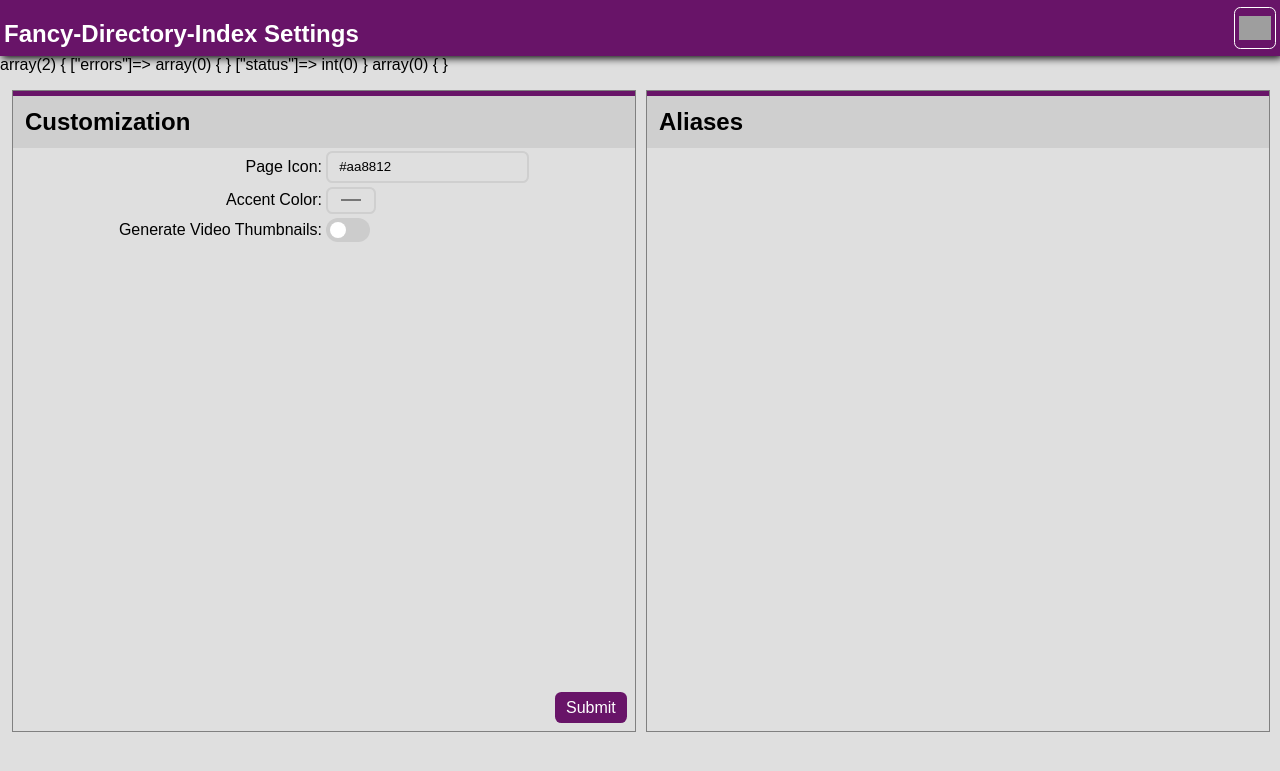
After one commit to MrMoonshine/fancy-directory-index, a PHP site: page /settings/index.php in a window 1280 px wide. The commit adds this page. Shown: the top 771 px of the page. Run offline with PHP 8.4, Linux system fonts and the light colour scheme; grey boxes are pictures that could not be loaded.

Commit message:
added settings page

```diff
--- a/css/inputs.css
+++ b/css/inputs.css
@@ -2,6 +2,9 @@
     --input-padding-x: 0.7rem;
     --input-padding-y: 0.4rem;
     --input-border-radius: 0.4rem;
+
+    --input-switch-size: 1.5rem;
+    --input-switch-padding: 4px;
 }
 
 .btn-group,
@@ -57,18 +60,97 @@ input:checked + .btn-outline{
     background-color: rgba(0, 0, 0, 0.4);
 }
 
-nav input[type="search"]{
+/*nav input[type="search"]{
     height: 32px;
     padding: 4px;
     font-size: 16px;
-    /*box-sizing: content-box;*/
     background-color: var(--color-background-2);
     border-radius: var(--input-border-radius);
     border: 1px solid var(--color-text-button);
     outline: none;
     color: var(--color-text-button);
+}*/
+
+input[type=text],
+input[type=number],
+input[type=search],
+input[type=url],
+input[type=color]{
+    color: var(--color-text);
+    outline: none;
+    transition: 200ms ease;
+
+    padding: var(--input-padding-y) var(--input-padding-x);
+    border-radius: var(--input-border-radius);
+    border: 2px solid var(--color-background-1);
+    background-color: var(--color-background-2);
+}
+
+input[type=color]:hover{
+    cursor: pointer;
 }
 
 nav input[type="search"]::placeholder{
     color: grey;
 }
+
+/*------------------------------------------
+                Switch
+------------------------------------------*/
+/* The switch - the box around the slider */
+.switch {
+    position: relative;
+    display: inline-block;
+    width: calc(2*var(--input-switch-size) - var(--input-switch-padding));
+    height: var(--input-switch-size);
+}
+
+/* Hide default HTML checkbox */
+.switch input {
+    opacity: 0;
+    width: 0;
+    height: 0;
+}
+
+/* The slider */
+.switch .slider {
+    position: absolute;
+    cursor: pointer;
+    top: 0;
+    left: 0;
+    right: 0;
+    bottom: 0;
+    background-color: #ccc;
+    -webkit-transition: .4s;
+    transition: .4s;
+
+    border-radius: var(--input-switch-size);
+}
+
+.switch .slider:before {
+    position: absolute;
+    content: "";
+    height: calc(var(--input-switch-size) - 2*var(--input-switch-padding));
+    width: calc(var(--input-switch-size) - 2*var(--input-switch-padding));
+    left: var(--input-switch-padding);
+    bottom: var(--input-switch-padding);
+    background-color: white;
+    -webkit-transition: .4s;
+    transition: .4s;
+
+    border-radius: 50%;
+}
+
+.switch input:checked+.slider {
+    background-color: var(--color-main);
+}
+
+.switch input:focus+.slider {
+    box-shadow: 0 0 1px var(--color-main);
+}
+
+.switch input:checked+.slider:before {
+    -webkit-transform: translateX(calc(var(--input-switch-size) - var(--input-switch-padding)));
+    -ms-transform: translateX(calc(var(--input-switch-size) - var(--input-switch-padding)));
+    transform: translateX(calc(var(--input-switch-size) - var(--input-switch-padding)));
+}
--- a/css/main.css
+++ b/css/main.css
@@ -80,14 +80,14 @@ nav {
     position: relative;
 }
 
-nav h1{
+/*nav h1{
     text-align: center;
     margin: 0;
     color: var(--color-text-button);
 
     padding: 0px 0.4rem;
     margin-top: 0.8rem;
-}
+}*/
 
 nav div.navbar-collapse{
     min-width: 60%;
--- /dev/null
+++ b/css/settings.css
@@ -0,0 +1,53 @@
+.dashboard{
+    padding: 1rem var(--gap-dashboard);
+
+    gap: var(--gap-dashboard);
+    display: grid;
+    grid-template-columns: repeat(2, 1fr);
+}
+
+.widget{
+    display: flex;
+    flex-direction: column;
+    justify-content: space-between;
+    height: 40rem;
+    width: 100%;
+    max-width: unset;
+    border: 1px solid grey;
+}
+
+.widget article{
+    display: block;
+    overflow-y: auto;
+    flex-grow: 10;
+}
+
+.widget header{
+    background-color: var(--color-background-1);
+    padding: 12px;
+    border-top: 5px solid var(--color-main);
+}
+
+.widget footer{
+    display: flex;
+    flex-direction: row-reverse;
+    padding: 8px;
+}
+
+.widget header h2{
+    margin: 0px;
+}
+
+table.options{
+    width: 100%;
+    table-layout: fixed;
+}
+
+table.options th{
+    font-weight: normal;
+    text-align: right;
+}
+
+table.options th::after{
+    content: ":";
+}
--- /dev/null
+++ b/settings/db.php
@@ -0,0 +1,35 @@
+<?php
+class DirectoryDB extends SQLite3
+{
+    public $errors = [];
+    const WORKDIR = "data/";
+    const DB_FILE = DirectoryDB::WORKDIR . "sqlite3";
+    static function create_if_not_exists()
+    {
+        $retval = ["errors" => [], "status" => 0];
+        try {
+            // Create the dir if it doesn't exist
+            if (!file_exists(self::WORKDIR)) {
+                //echo ("Dir doesn't exist! Creating... " . self::WORKDIR . "<br>");
+                if (!mkdir(self::WORKDIR)) {
+                    array_push($retval["errors"], ["msg" => "Failed to create directory " . self::WORKDIR." . Review permissions!"]);
+                    $retval['status'] = 1;
+                    return $retval;
+                }
+            }
+            // Create the DB file if it doesn't exist
+            if(!file_exists(self::DB_FILE)) {
+                if(!touch(self::DB_FILE)){
+                    array_push($retval["errors"], ["msg" => "Failed to create file " . self::DB_FILE." . Review permissions!"]);
+                    $retval['status'] = 1;
+                    return $retval;
+                }
+            }
+        } catch (\Throwable $th) {
+            //throw $th;
+            echo ("Exception: " . $th->getMessage());
+        }
+        return $retval;
+    }
+}
+?>
--- /dev/null
+++ b/settings/index.php
@@ -0,0 +1,97 @@
+<!doctype html>
+<html lang="de">
+
+<head>
+	<meta charset="utf-8">
+	<meta lang="de_AT">
+	<link rel="icon" type="image/x-icon" href="/favicon.ico">
+	<link rel="stylesheet" type="text/css" href="/fancy-directory-index/css/main.css">
+	<link rel="stylesheet" type="text/css" href="/fancy-directory-index/css/settings.css">
+	<link rel="stylesheet" type="text/css" href="/fancy-directory-index/css/inputs.css">
+	<meta name="viewport" content="width=device-width, initial-scale=1.0">
+</head>
+
+<body>
+	<div id="content">
+		<nav class="d-flex flex-nowrap justify-content-between">
+			<!--<img alt="Icon" src=".directory" onerror='this.style.display = "none"'/>-->
+			<div class="d-flex">
+				<div class="nav-flex-column">
+					<img class="favicon" alt="Icon" src="/favicon.ico" onerror='this.style.display = "none"' />
+				</div>
+				<div class="nav-flex-column">
+					<h1>Fancy-Directory-Index Settings</h1>
+				</div>
+			</div>
+			<div class="d-flex gap">
+				<div class="nav-flex-column">
+					<a class="btn btn-outline big">
+						<img alt="Settings" src="/assets/icons/pencil.webp">
+					</a>
+				</div>
+			</div>
+		</nav>
+        <?php
+            try {
+                require("db.php");
+                var_dump(DirectoryDB::create_if_not_exists());
+                $ddb = new DirectoryDB(DirectoryDB::DB_FILE);
+                var_dump($ddb->errors);
+            } catch (\Throwable $th) {
+                echo("Exception: ".$th->getMessage());
+            }
+        ?>
+		<div class="dashboard">
+			<div class="widget">
+                <header>
+                    <h2>Customization</h2>
+                </header>
+				<article>
+                    <form method="POST">
+                        <table class="options">
+                            <tr>
+                            <th>Page Icon</th>
+                            <td>
+                                <div class="input-group">
+                                    <input type="text" name="favicon" value="#aa8812">
+                                </div>
+                            </td>
+                            </tr>
+                            <tr>
+                            <th>Accent Color</th>
+                            <td>
+                                <div class="input-group">
+                                    <input type="color" name="color" value="#aa8812">
+                                </div>
+                            </td>
+                            </tr>
+                            <tr>
+                            <th>Generate Video Thumbnails</th>
+                            <td>
+                                    <label class="switch">
+                                        <input type="checkbox">
+                                        <span class="slider round"></span>
+                                    </label>
+                            </td>
+                            </tr>
+                        </table>
+                    </form>
+                </article>
+                <footer>
+                    <input type="submit" class="btn" value="Submit">
+                </footer>
+			</div>
+            <div class="widget">
+                <header>
+                    <h2>Aliases</h2>
+                </header>
+				<article>
+                    <form method="POST">
+
+                    </form>
+                </article>
+			</div>
+        </div>
+    </div>
+</body>
+</html>
```
Also changed, not shown: README.md, 2 other files.
